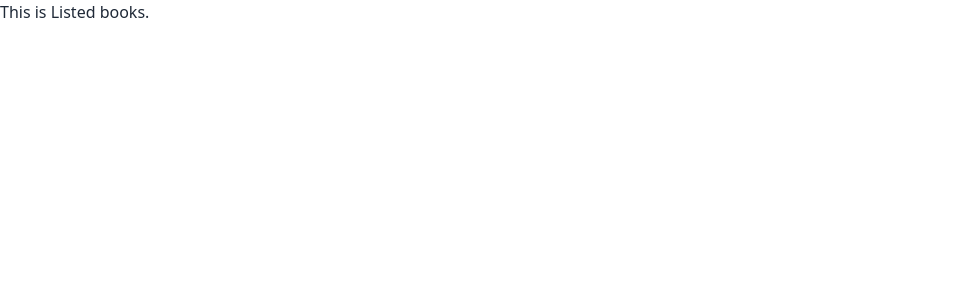
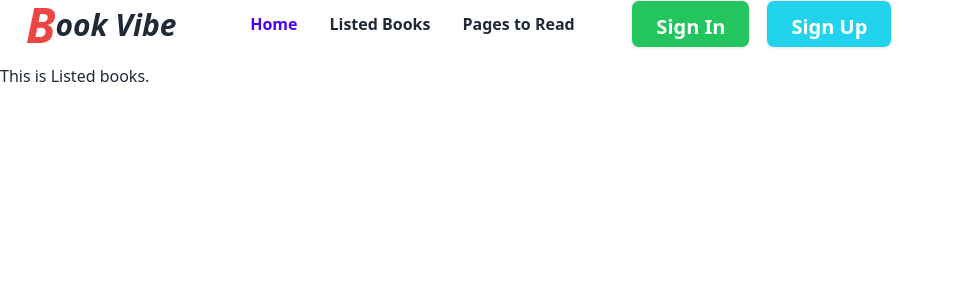
Before and after one commit to alalhosen/BookVibe-assign-8, a React (Vite) app: page /listedBooks in a window 1280 px wide. Shown: the top 300 px of the page, without its empty margins (0-955 px from the left). Built offline with nearby package versions, Linux system fonts and the light colour scheme.

Commit message:
create layout component

```diff
--- a/src/components/Home/ListedBooks.jsx
+++ b/src/components/Home/ListedBooks.jsx
@@ -1,7 +1,11 @@
+import Nav from "./Nav";
 
 const ListedBooks = () => {
     return (
         <div>
+            <div className="h-16">
+                <Nav />
+            </div>
             <h1>This is Listed books.</h1>
         </div>
     );
--- /dev/null
+++ b/src/layouts/MainLayout.jsx
@@ -0,0 +1,11 @@
+import React from 'react';
+
+const MainLayout = () => {
+    return (
+        <div>
+
+        </div>
+    );
+};
+
+export default MainLayout;
```
